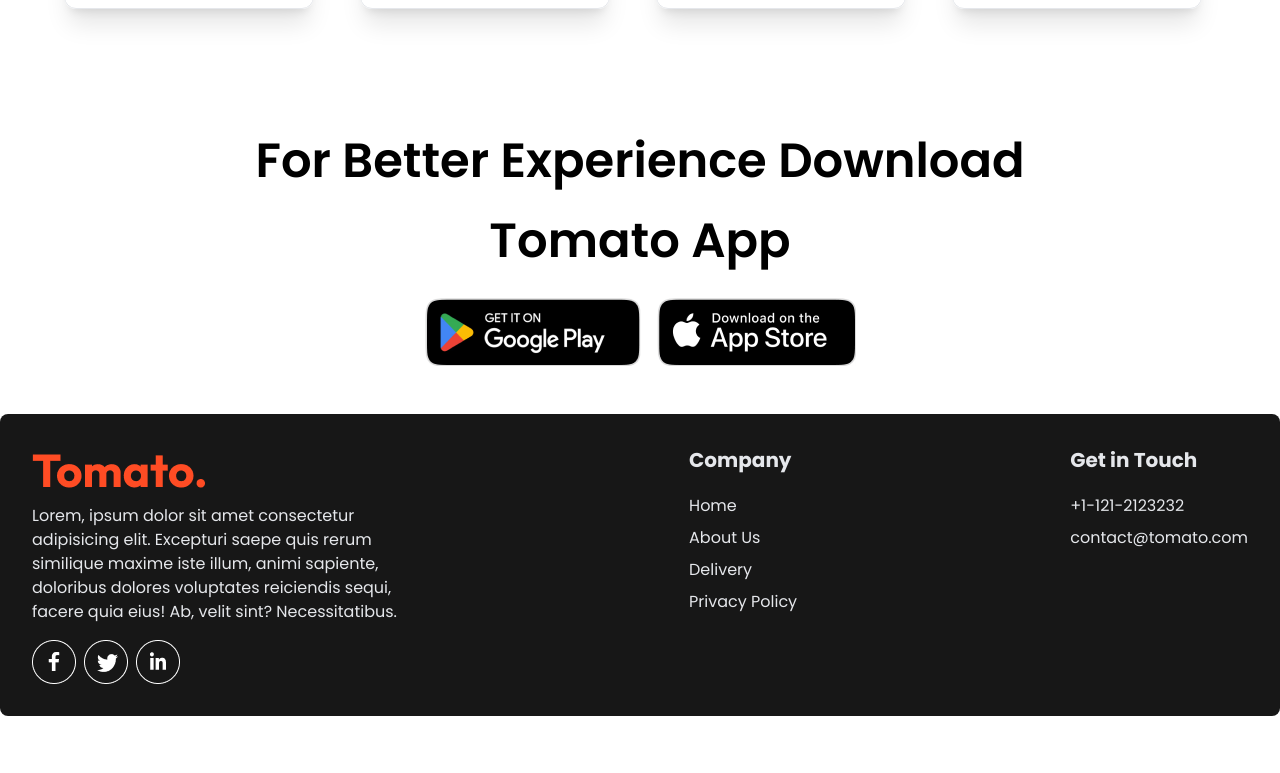
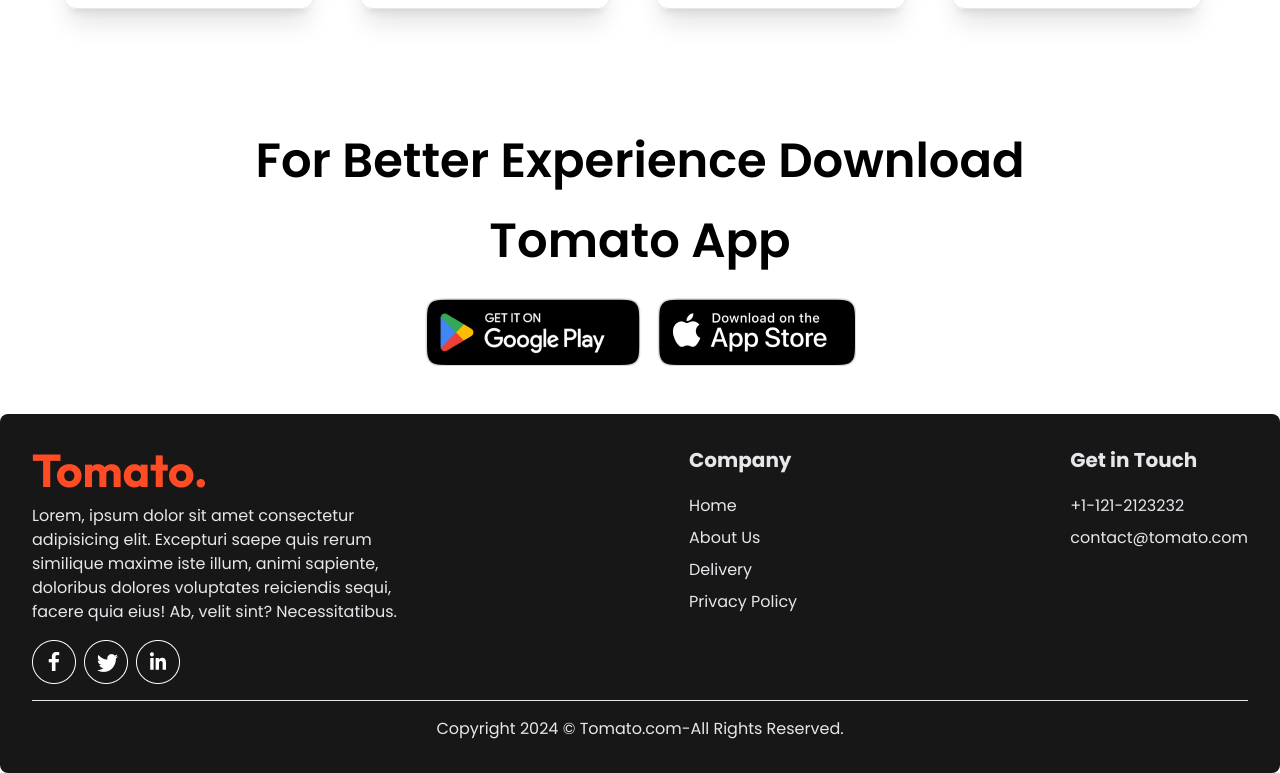
Before and after one commit to Prateek-ind/Food-delivery-App, a React (Vite) app: page / in a window 1280 px wide. Shown: the part 4352-5125 px from the top of the page. Before the commit the page ends 5068 px from the top, so only its background shows below. Built offline with nearby package versions, Linux system fonts and the light colour scheme.

Commit message:
fix footer

```diff
--- a/src/components/pages/Footer.jsx
+++ b/src/components/pages/Footer.jsx
@@ -3,7 +3,7 @@ import { assets } from "../../../assets/frontend_assets/assets";
 
 const Footer = () => {
   return (
-    <footer className="bg-neutral-900 text-gray-200 p-8 mt-8 max-w-7xl mx-auto px-4 sm:px-6 lg:px-8 rounded-lg">
+    <footer id="contact-us" className="bg-neutral-900 text-gray-200 p-8 mt-8 max-w-7xl mx-auto px-4 sm:px-6 lg:px-8 rounded-lg">
       <div className="w-full flex justify-between">
         <div className="max-w-sm">
           <img src={assets.logo} className="py-2" alt="" />
@@ -36,6 +36,8 @@ const Footer = () => {
           </ul>
         </div>
       </div>
+      <hr className="my-4"/>
+      <p className="text-center">Copyright 2024 © Tomato.com-All Rights Reserved.</p>
     </footer>
   );
 };
--- a/src/index.css
+++ b/src/index.css
@@ -4,4 +4,5 @@
 
 * {
   font-family: "poppins", sans-serif;
+  scroll-behavior: smooth;
 }
```
